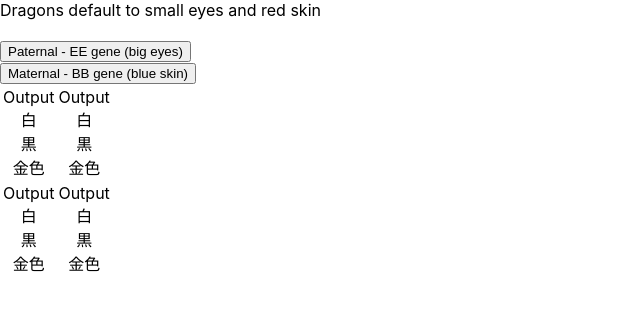
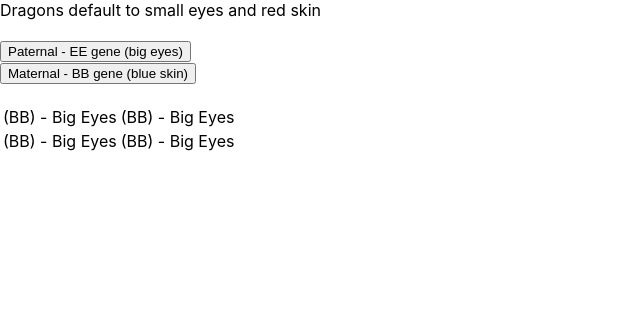
Before and after one commit to GamesOfSummer/gameoff-2018-hybrid, a React (Create React App) app: page / in a window 1280 px wide. Shown: the top 310 px of the page, without its empty margins (0-640 px from the left). Built offline with nearby package versions, Linux system fonts and the light colour scheme.

Commit message:
new format Gene function

```diff
--- a/src/App.js
+++ b/src/App.js
@@ -1,8 +1,8 @@
 import React, { Component } from 'react';
 import './App.css';
 
-class Square extends Component {
-    state = {};
+class Holder extends Component {
+    state = { value: 'BB' };
     render() {
         var cardArray = [
             { kanji: '白', hiragana: 'しろ' },
@@ -17,7 +17,30 @@ class Square extends Component {
 
         console.log('length: ' + cardArray.length);
 
-        return <div>Output {display} </div>;
+        return (
+            <div>
+                {this.state.value} - {display}
+            </div>
+        );
+    }
+}
+
+class Square extends Component {
+    state = { value: 'BB' };
+    render() {
+        return <div>{this.formatGene()}</div>;
+    }
+
+    formatGene() {
+        var value = 'xxxx';
+
+        if (this.state.value === 'BB') {
+            value = '(BB) - Big Eyes';
+        } else {
+            value = '(???)';
+        }
+
+        return value;
     }
 }
 
@@ -66,7 +89,7 @@ class App extends Component {
                     <br />
                     <button>Maternal - BB gene (blue skin)</button>
                 </div>
-
+                <br />
                 <div className="App">
                     <Grid />
                 </div>
```
